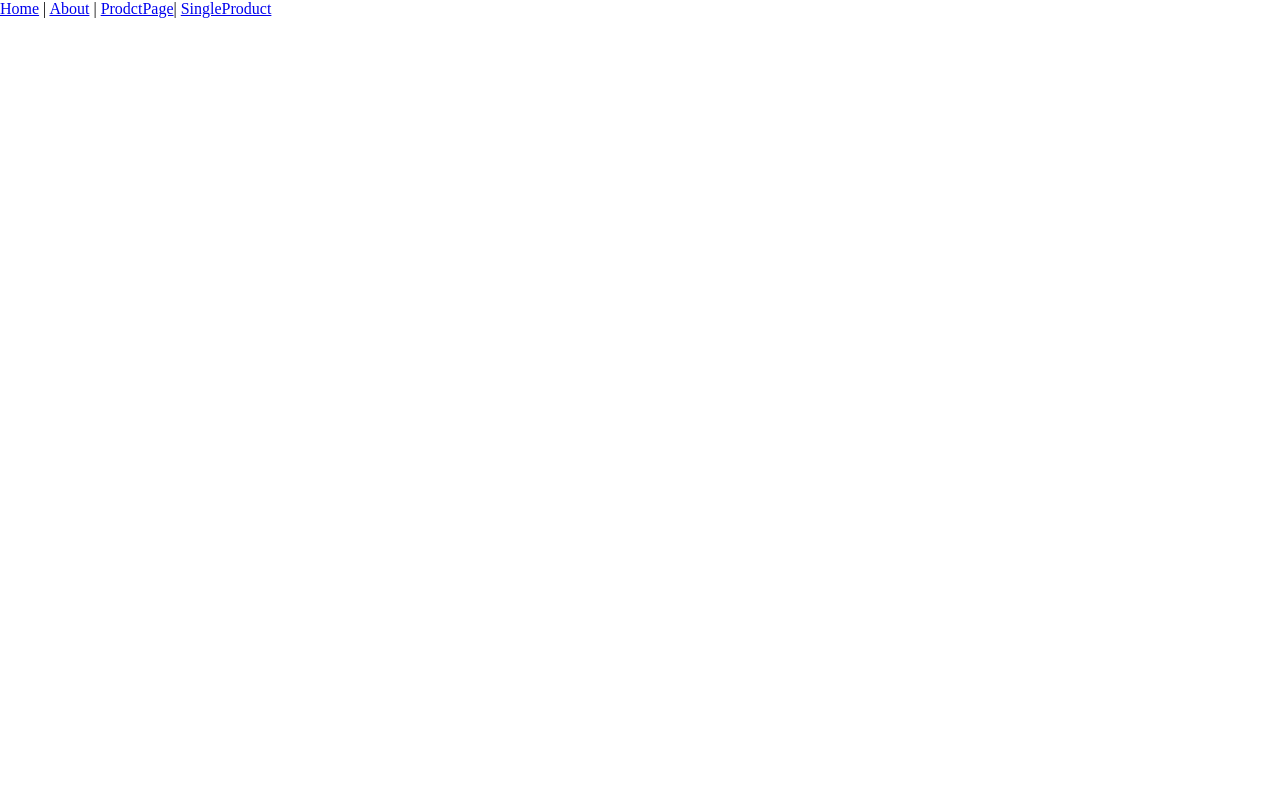
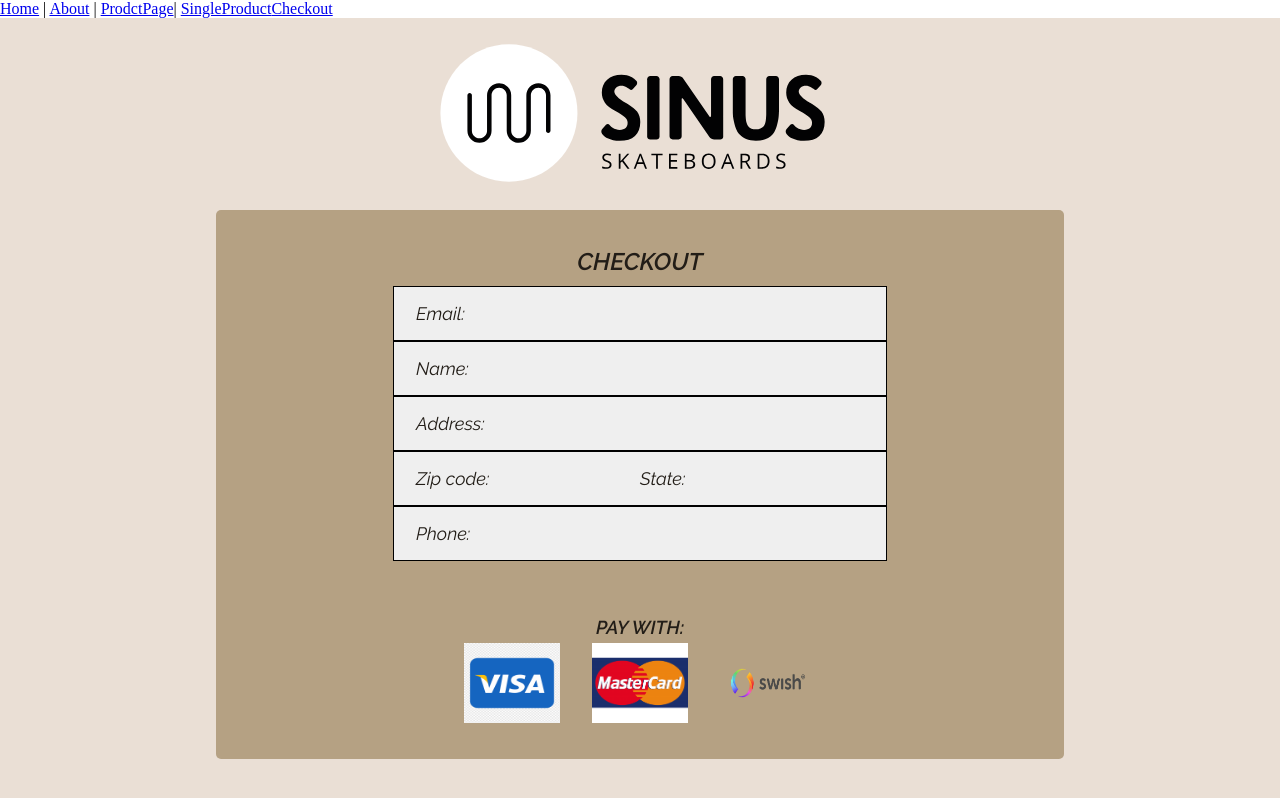
Before and after one commit to Fabiolillman/sinus-project, a Vue app: page /checkout in a window 1280 px wide. Shown: the top 798 px of the page. Built offline with nearby package versions, Linux system fonts and the light colour scheme.

Commit message:
Divided Payment.vue to CheckoutCard.vue and Checkout.vue

```diff
--- a/src/App.vue
+++ b/src/App.vue
@@ -5,6 +5,7 @@
       <router-link to="/about">About</router-link> |
        <router-link to="/ProductPage">ProdctPage</router-link>|
         <router-link to="/SingleProduct">SingleProduct</router-link>
+        <router-link to="/Checkout">Checkout</router-link>
     </div>
     <router-view/>
   </div>
--- a/src/components/CheckoutCard.vue
+++ b/src/components/CheckoutCard.vue
@@ -0,0 +1,179 @@
+<template>
+      <div class="wrapper">
+        <h2 class="title">CHECKOUT</h2>
+        <div class="container">
+            <form class="checkout-form">
+                <div class="email">
+                    <label for="email">Email:</label>
+                    <input type="email" v-model="email">
+                </div>
+
+                <div class="fullname">
+                    <label for="name">Name: </label>
+                    <input type="text" v-model="name">
+                </div>
+
+                <div class="address">
+                    <label for="address">Address: </label>
+                    <input type="text" v-model="address">
+                </div>
+                <div class="zipcodestate">
+                    <div class="zipcode">
+                        <label for="zipcode">Zip code: </label>
+                        <input type="text" v-model="zipcode">
+                    </div>
+                    <div class="state">
+                        <label for="state">State: </label>
+                        <input type="text" v-model="state">
+                    </div>
+                </div>
+
+                <div class="phone-number">
+                    <label for="phone">Phone: </label>
+                    <input type="tel" v-model="phone" pattern="[0-9]{3}-[0-9]{3}-[0-9]{4}">
+                </div>
+            </form>
+        </div>
+
+        <div class="payment-method">
+            <h3 class="title">PAY WITH:</h3>
+            <a href="#">
+                <img src="@/assets/visa.png" alt="Visa">
+            </a>
+            <a href="#">
+                <img src="@/assets/mastercard.png" alt="Mastercard">
+            </a>
+            <a href="#">
+                <img src="@/assets/swish.png" alt="Swish">
+            </a>
+        </div>
+      </div>
+</template>
+
+<script>
+export default {
+    data(){
+        return{
+            email: '',
+            name: '',
+            address: '',
+            zipcode: '',
+            state: '',
+            phone: ''
+        }
+    },
+}
+</script>
+
+<style lang="scss">
+@import url('https://fonts.googleapis.com/css2?family=Raleway:ital,wght@0,300;0,400;0,600;0,700;1,300;1,400;1,600&display=swap');
+.wrapper{
+    display: flex;
+    flex-direction: column;
+    max-width: 45rem;
+    margin: auto;
+    padding: 2rem 4rem;
+    border-radius: 5px;
+    background: #B5A183;
+
+    h2, h3, label, input{
+        font-family: 'Raleway', sans-serif;
+        font-style: italic;
+        color: #221d17;
+    }
+    h2, h3{
+        text-align: center;
+    }
+    label, input{
+        font-size: 18px;
+        padding: 8px 16px;
+    }
+    input:focus{
+        outline: none;
+    }
+}
+.title{
+    padding: 5px;
+}
+.checkout-form{
+    width: fit-content;
+    margin: 0 auto;
+    padding-top: 5px;
+}
+.email,
+.fullname,
+.address,
+.zipcodestate,
+.phone-number{
+    display: flex;
+    position: relative;
+    background: #EFEFEF;
+    width: 30rem;
+    padding: 8px 6px;
+    border: 1px solid #000;
+}
+
+.email label,
+.fullname label,
+.address label,
+.zipcode label,
+.state label,
+.phone-number label{
+    position: absolute;
+}
+
+.email input label,
+.fullname input label,
+.address input label,
+.zipcode input label,
+.state input label,
+.phone-number input label{
+    position: absolute;
+}
+
+.email input,
+.fullname input{
+    background: transparent;
+    border: none;
+    width: 80rem;
+    margin-left: 5rem;
+}
+.address input{
+    background: transparent;
+    border: none;
+    width: 90rem;
+    margin-left: 6rem;
+}
+.zipcode input{
+    background: transparent;
+    border: none;
+    width: 5rem;
+    margin-left: 7rem;
+}
+.state input{
+    background: transparent;
+    border: none;
+    width: 8rem;
+    margin-left: 5rem;
+}
+.phone-number input{
+    background: transparent;
+    border: none;
+    width: 80rem;
+    margin-left: 5rem;
+}
+.zipcodestate{
+    display: flex;
+    flex-direction: row;
+}
+.payment-method{
+    padding-top: 50px;
+    position: relative;
+    margin: auto;
+}
+.payment-method img{
+    width: 6rem;
+    height: 5rem;
+    padding:  0 1rem;
+}
+</style>
--- a/src/router/index.js
+++ b/src/router/index.js
@@ -3,6 +3,7 @@ import VueRouter from 'vue-router'
 import Home from '../views/Home.vue'
 
 import Payment from '../views/Payment.vue'
+import Checkout from '../views/Checkout.vue'
 
 import ProductPage from '../views/ProductPage.vue'
 import SingleProduct from '../views/SingleProduct.vue'
@@ -28,6 +29,11 @@ const routes = [
     component: Payment
   },
   {
+    path: '/checkout',
+    name: 'Checkout',
+    component: Checkout
+  },
+  {
     path: '/ProductPage',
     name: 'ProductPage',
     component: ProductPage
--- a/src/views/Checkout.vue
+++ b/src/views/Checkout.vue
@@ -0,0 +1,44 @@
+<template>
+  <section>
+      <BackButton/>
+      <img class="logo" src="@/assets/sinus-logo-landscape.svg" alt="Sinus Logo">
+      <CheckoutCard/>
+  </section>
+</template>
+
+<script>
+
+import BackButton from "../components/BackButton.vue"
+import CheckoutCard from "../components/CheckoutCard"
+export default {
+    components: {
+        BackButton,
+        CheckoutCard
+    },
+    data(){
+        return{
+            email: '',
+            name: '',
+            address: '',
+            zipcode: '',
+            state: '',
+            phone: '',
+        }
+    },
+}
+</script>
+
+<style lang="scss" scoped>
+@import url('https://fonts.googleapis.com/css2?family=Raleway:ital,wght@0,300;0,400;0,600;0,700;1,300;1,400;1,600&display=swap');
+
+section{
+    height: 100vh;
+    background: #EADFD5;
+}
+img.logo{
+    display: block;
+    margin: auto;
+    width: 25rem;
+    height: 12rem;
+}
+</style>
```
